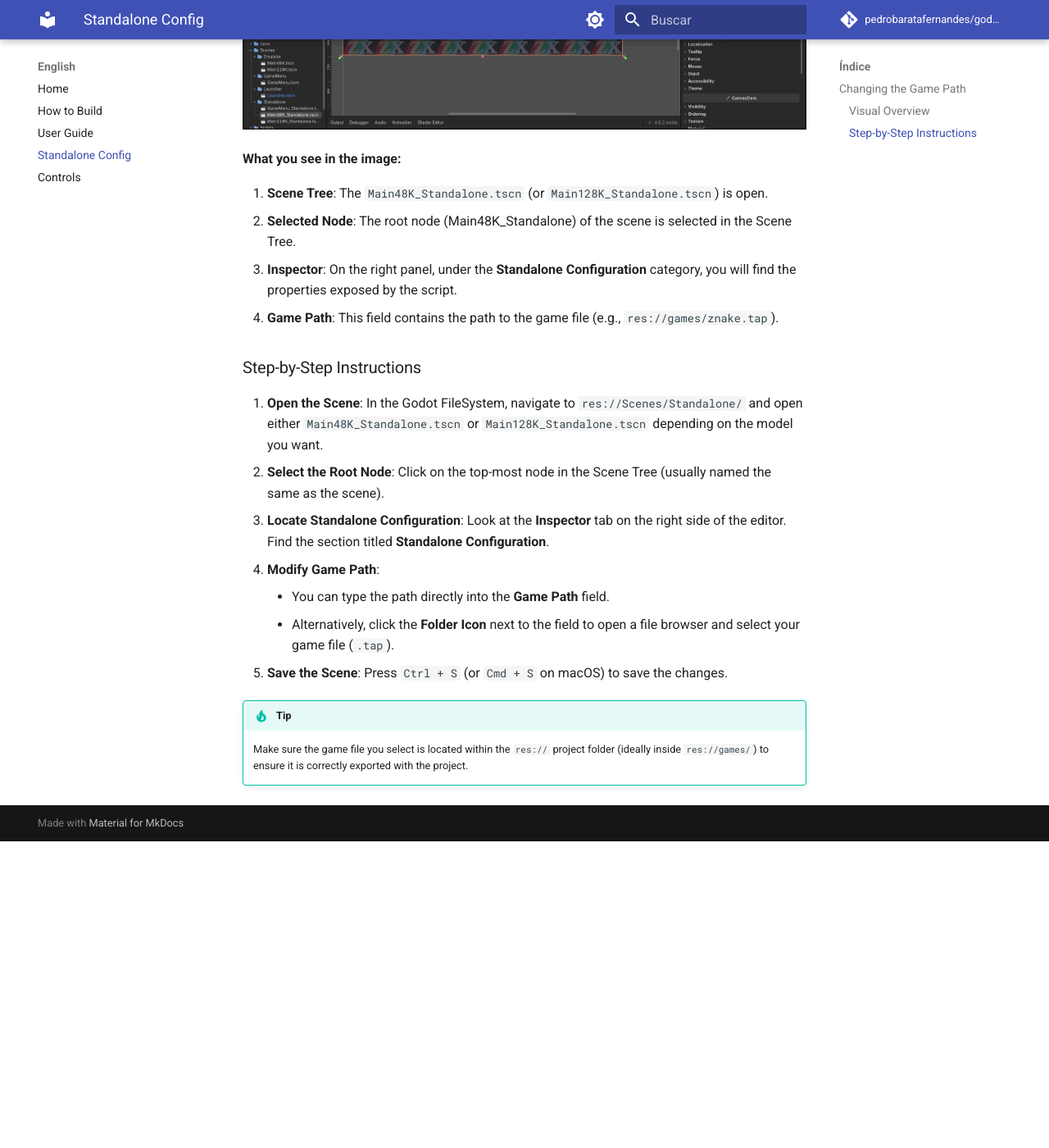
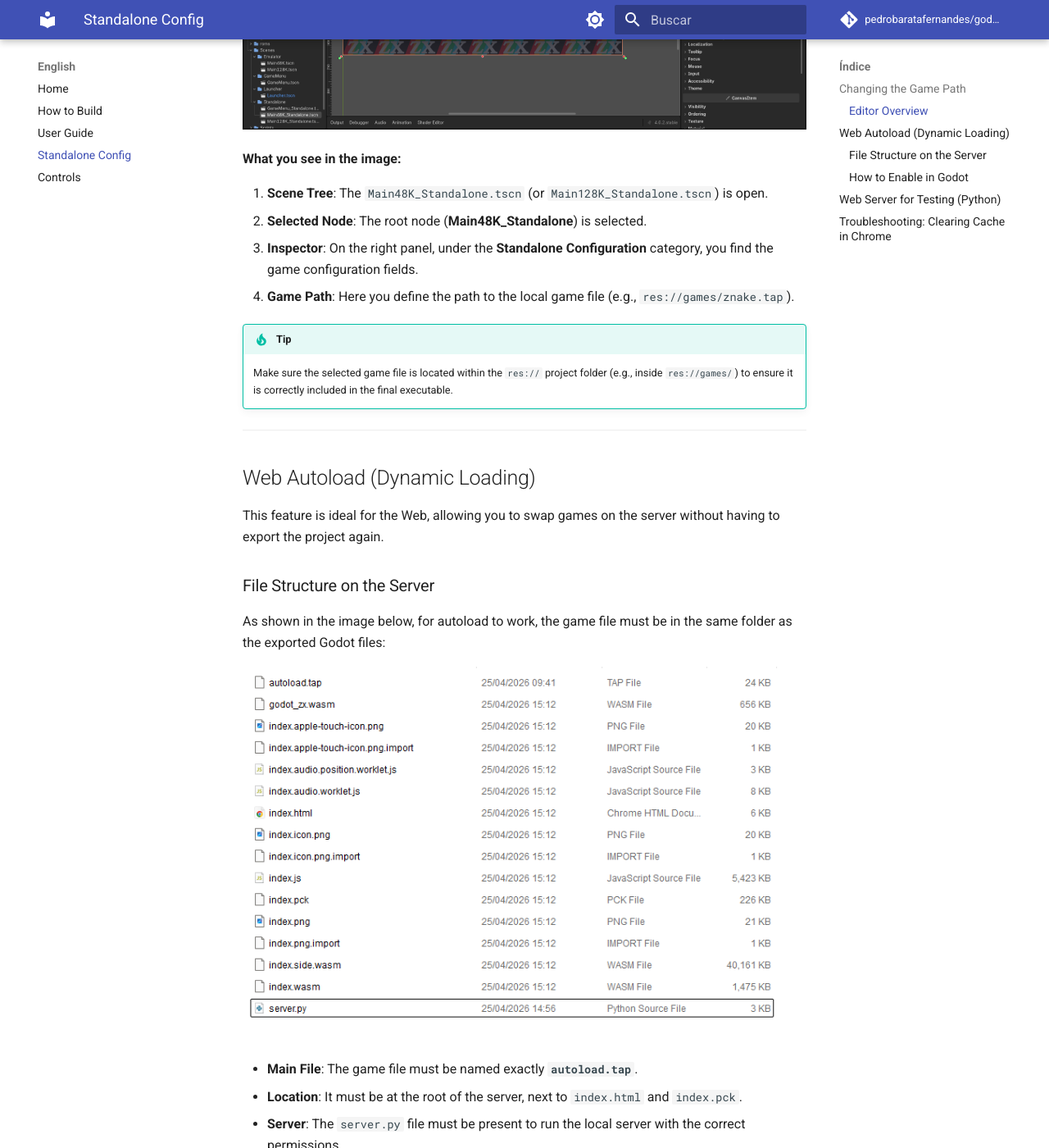
Before and after one commit to pedrobaratafernandes/godot-zx, an MkDocs documentation site: the page built from docs/en/standalone.md, in a window 1280 px wide and 1400 px high, scrolled down 727 px. Shown: the whole window at 82% size. Built offline with MkDocs 1.6.1 and Material for MkDocs 9.7.7, drawn with Linux system fonts in a browser that asks for light colours; comment, search, counter and statistics services are not loaded; before the commit the page ends 1753 px from its top, so only the background shows below that; some of the changed text lies outside the part shown.

Commit message:
feat: implement dynamic Web Autoload for standalone exports - Added `web_autoload` toggle to Standalone Inspector (48K/128K). - Implemented automatic clearing and hiding of `game_path` when Web Autoload is active. - Added absolute URL construction using `JavaScriptBridge` for robust web requests. - Isolated autoload logic to Standalone scripts, keeping Launcher scenes clean. - Updated documentation (PT/EN) with visual guides, images, and full `server.py` code. - Added troubleshooting guide for Chrome cache issues (F12 + Hard Reload). - Converted Standalone scripts to @tool for dynamic editor feedback.

````diff
--- a/docs/en/standalone.md
+++ b/docs/en/standalone.md
@@ -1,33 +1,74 @@
 # Standalone Configuration
 
-The Standalone version of the project is designed for distributing a single game, making it ideal for platforms like Steam where you want the executable to launch directly into a specific title.
+The Standalone version of the project is designed for distributing a single game, making it ideal for platforms like Steam or for creating a Web version that loads a specific game automatically.
 
 ## Changing the Game Path
 
 To change which game the standalone version boots, follow these steps:
 
-### Visual Overview
+### Editor Overview
 
-In the image below, you can see the Godot Editor setup for the Standalone scene:
+The image below shows the Godot Editor setup for the Standalone scene:
 
 ![Changing the game path in Standalone version](../images/change_path_game.png)
 
 **What you see in the image:**
 
 1.  **Scene Tree**: The `Main48K_Standalone.tscn` (or `Main128K_Standalone.tscn`) is open.
-2.  **Selected Node**: The root node (Main48K_Standalone) of the scene is selected in the Scene Tree.
-3.  **Inspector**: On the right panel, under the **Standalone Configuration** category, you will find the properties exposed by the script.
-4.  **Game Path**: This field contains the path to the game file (e.g., `res://games/znake.tap`).
-
-### Step-by-Step Instructions
-
-1.  **Open the Scene**: In the Godot FileSystem, navigate to `res://Scenes/Standalone/` and open either `Main48K_Standalone.tscn` or `Main128K_Standalone.tscn` depending on the model you want.
-2.  **Select the Root Node**: Click on the top-most node in the Scene Tree (usually named the same as the scene).
-3.  **Locate Standalone Configuration**: Look at the **Inspector** tab on the right side of the editor. Find the section titled **Standalone Configuration**.
-4.  **Modify Game Path**:
-    *   You can type the path directly into the **Game Path** field.
-    *   Alternatively, click the **Folder Icon** next to the field to open a file browser and select your game file (`.tap`).
-5.  **Save the Scene**: Press `Ctrl + S` (or `Cmd + S` on macOS) to save the changes.
+2.  **Selected Node**: The root node (**Main48K_Standalone**) is selected.
+3.  **Inspector**: On the right panel, under the **Standalone Configuration** category, you find the game configuration fields.
+4.  **Game Path**: Here you define the path to the local game file (e.g., `res://games/znake.tap`).
 
 !!! tip
-    Make sure the game file you select is located within the `res://` project folder (ideally inside `res://games/`) to ensure it is correctly exported with the project.
+    Make sure the selected game file is located within the `res://` project folder (e.g., inside `res://games/`) to ensure it is correctly included in the final executable.
+
+---
+
+## Web Autoload (Dynamic Loading)
+
+This feature is ideal for the Web, allowing you to swap games on the server without having to export the project again.
+
+### File Structure on the Server
+
+As shown in the image below, for autoload to work, the game file must be in the same folder as the exported Godot files:
+
+![Files Autoload Project](../images/files_autoload_project.png)
+
+*   **Main File**: The game file must be named exactly **`autoload.tap`**.
+*   **Location**: It must be at the root of the server, next to `index.html` and `index.pck`.
+*   **Server**: The `server.py` file must be present to run the local server with the correct permissions.
+
+### How to Enable in Godot
+
+In the Inspector, you can toggle between local and web mode:
+
+![Enable Web Autoload](../images/enable_autoload.png)
+
+1.  **Enable Web Autoload**: Click the **Web Autoload** checkbox.
+2.  **Automatic Effect**: As soon as you enable this option, the *Game Path* field disappears and is cleared automatically. This ensures the emulator prioritizes the `autoload.tap` file found on the server.
+
+---
+
+## Web Server for Testing (Python)
+
+Due to modern browser security policies, you must use the included Python server for testing autoload:
+
+```bash
+# Command to start the server in the build/web folder
+python server.py --port 8060 --root .
+```
+
+---
+
+## Troubleshooting: Clearing Cache in Chrome
+
+If you update the `autoload.tap` file on the server but the browser continues to load the old game, you must force a cache clear:
+
+![Empty Cache and Hard Reload](../images/force_clear_cache.png)
+
+1.  Open the game in the browser and press **F12**.
+2.  With the F12 window open, **RIGHT-CLICK** the **Refresh/Reload** icon.
+3.  Select the option: **"Empty cache and hard reload"**.
+
+!!! tip
+    If the problem persists, change the port in the server command (e.g., `--port 8070`) to force the browser to treat the site as new.
````
Also changed, not shown: docs/pt/standalone.md (+139 -16 lines), docs/images/enable_autoload.png (added), docs/images/files_autoload_project.png (added), docs/images/force_clear_cache.png (added), 13 other files.
